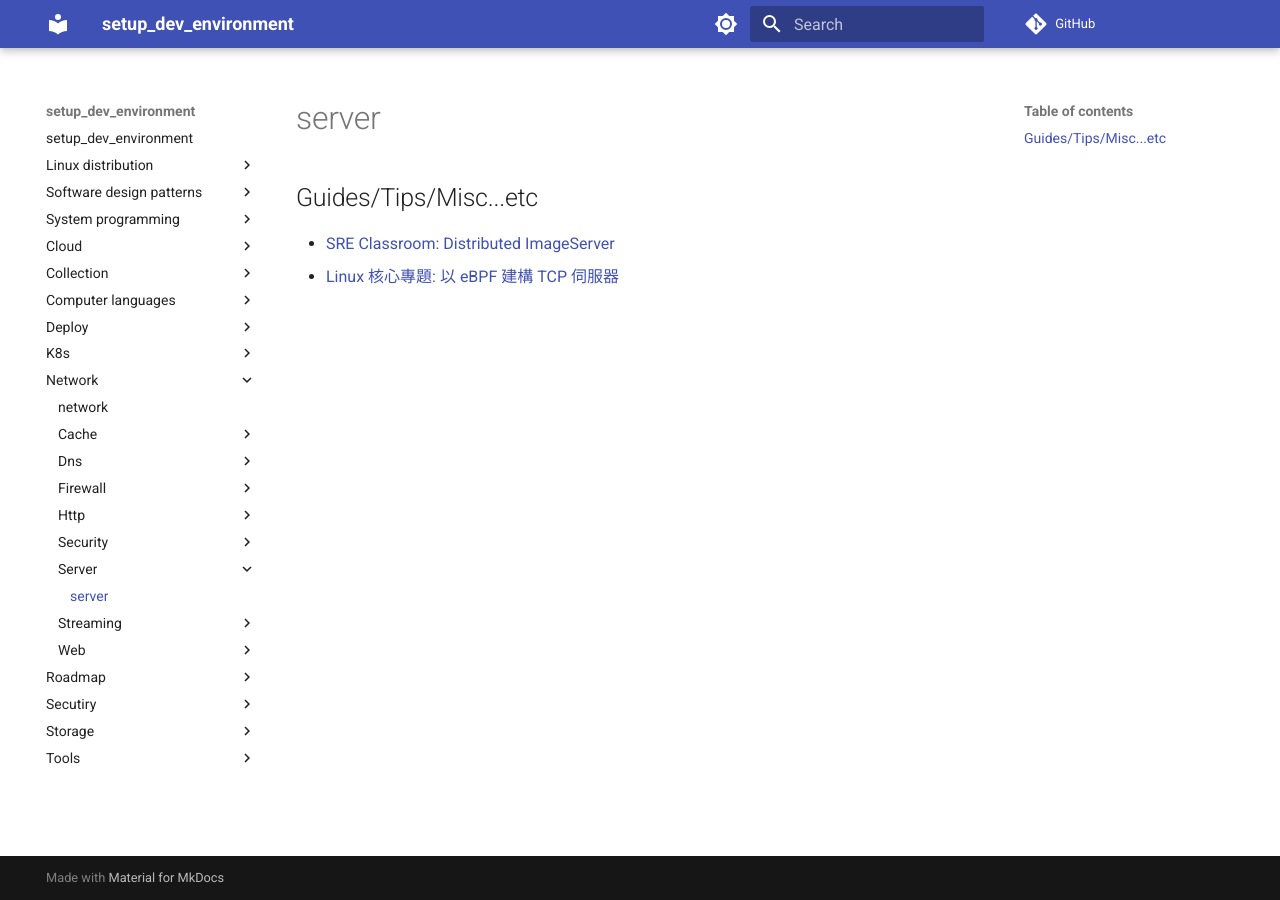
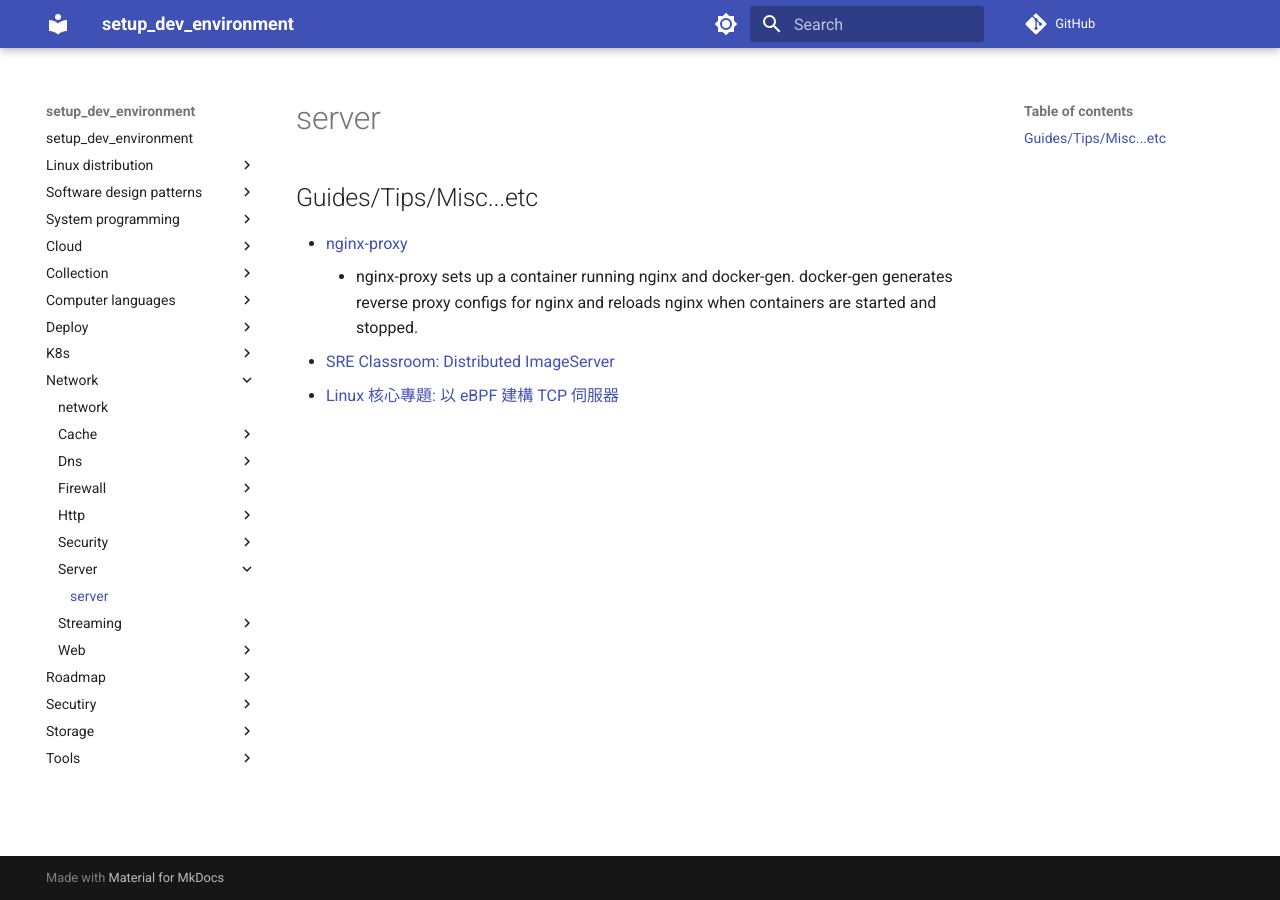
Before and after one commit to hong539/setup_dev_environment, an MkDocs documentation site: the page built from docs/network/server/server.md, in a window 1280 px wide. Built offline with MkDocs 1.6.1 and Material for MkDocs 9.7.7, drawn with Linux system fonts in a browser that asks for light colours; comment, search, counter and statistics services are not loaded.

Commit message:
Update docs

```diff
--- a/docs/network/server/server.md
+++ b/docs/network/server/server.md
@@ -2,5 +2,7 @@
 
 ## Guides/Tips/Misc...etc
 
+* [nginx-proxy](https://github.com/nginx-proxy/nginx-proxy)
+    * nginx-proxy sets up a container running nginx and docker-gen. docker-gen generates reverse proxy configs for nginx and reloads nginx when containers are started and stopped.
 * [SRE Classroom: Distributed ImageServer](https://sre.google/classroom/imageserver/)
 * [Linux 核心專題: 以 eBPF 建構 TCP 伺服器](https://hackmd.io/@sysprog/ryBw0adH2)
```
Also changed, not shown: docs/network/web/web.md (+1 -0 lines).
